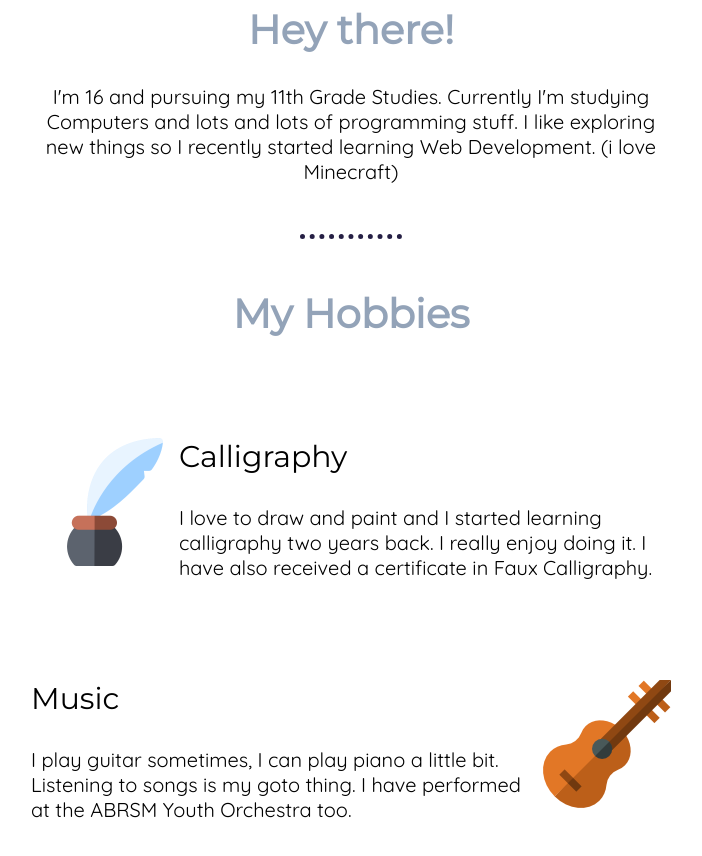
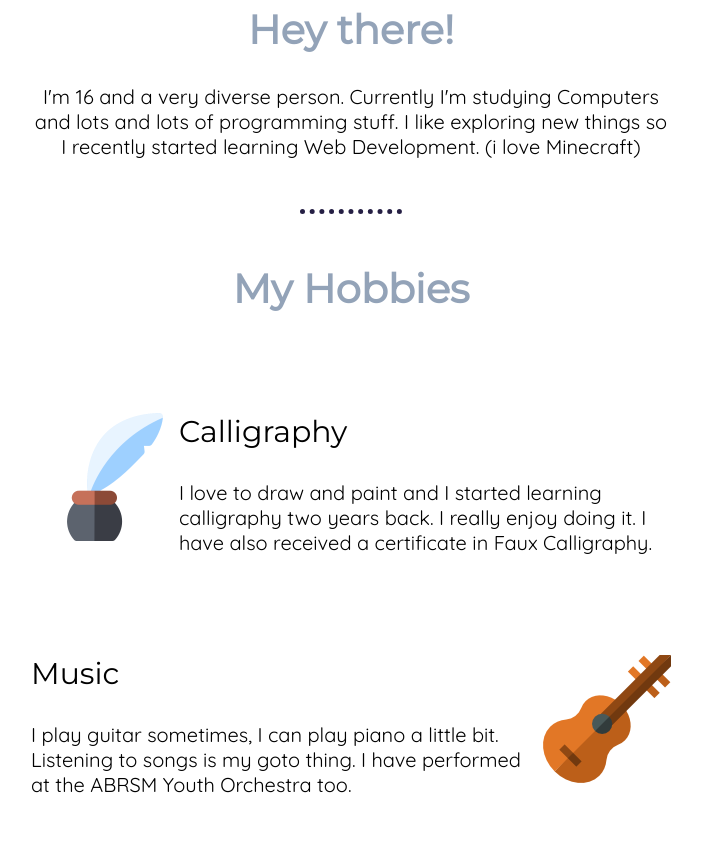
Before and after one commit to Narayani15/new-css-site, a plain HTML site: page index.html in a window 1280 px wide. Shown: the part 1114-1970 px from the top of the page, without its empty margins (289-991 px from the left). Drawn offline with Linux system fonts and the light colour scheme.

Commit message:
changed bio

```diff
--- a/index.html
+++ b/index.html
@@ -23,7 +23,7 @@
   <div class="profile">
     <img src="https://t4.ftcdn.net/jpg/03/14/08/79/240_F_314087924_BvlEWwmQIaNgjxffKZsZNLdG3f0lBSzD.jpg" alt="images/flower.png">
     <h2>Hey there!</h2>
-      <p class="intro">I'm 16 and pursuing my 11th Grade Studies. Currently I'm studying Computers and lots and lots of programming stuff. I like exploring new things so I recently started learning Web Development.
+      <p class="intro">I'm 16 and a very diverse person. Currently I'm studying Computers and lots and lots of programming stuff. I like exploring new things so I recently started learning Web Development.
       (i love Minecraft)</p>
   </div>
 
```
